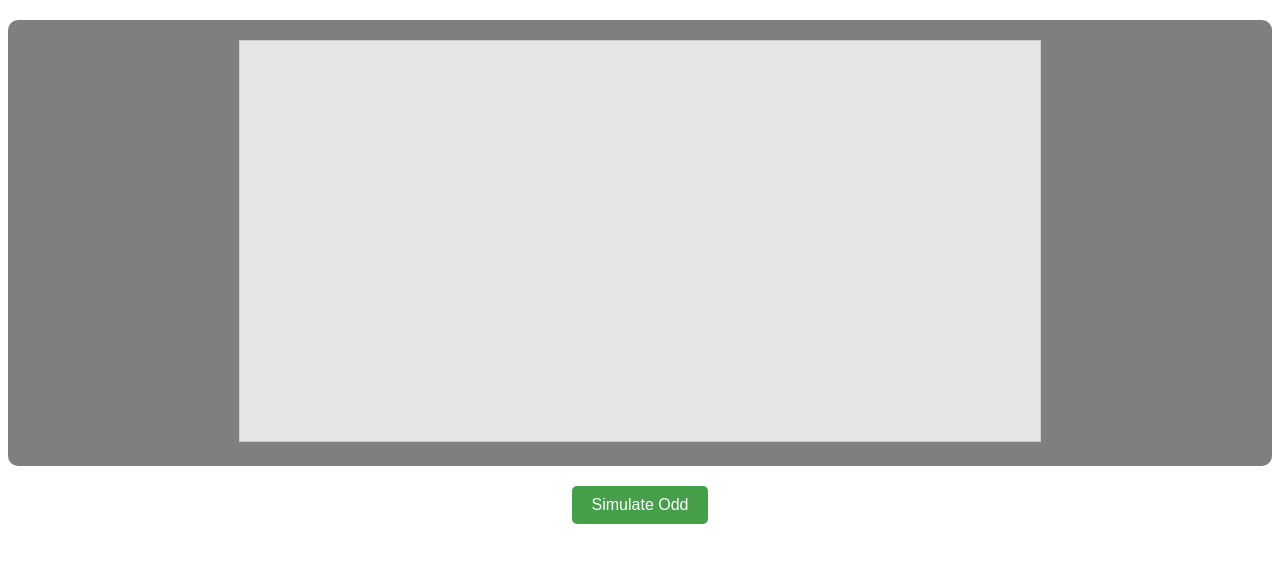
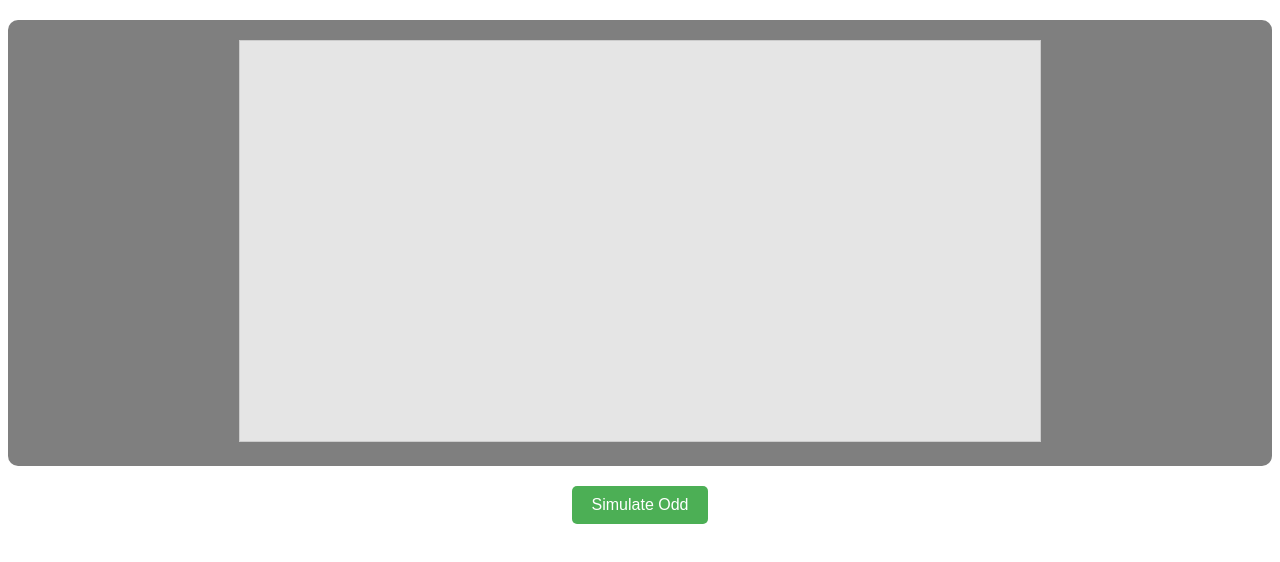
Before and after one commit to kirianki/odd-simulator, a plain HTML site: page index.html in a window 1280 px wide. In both pictures the pointer is over the button "Simulate Odd". Drawn offline with Linux system fonts and the light colour scheme.

Commit message:
Update styles.css

```diff
--- a/styles.css
+++ b/styles.css
@@ -34,7 +34,7 @@ button {
 }
 
 button:hover {
-    background-color: #45a049;
+    background-color: #4CAF55;
 }
 
 .label {
```
